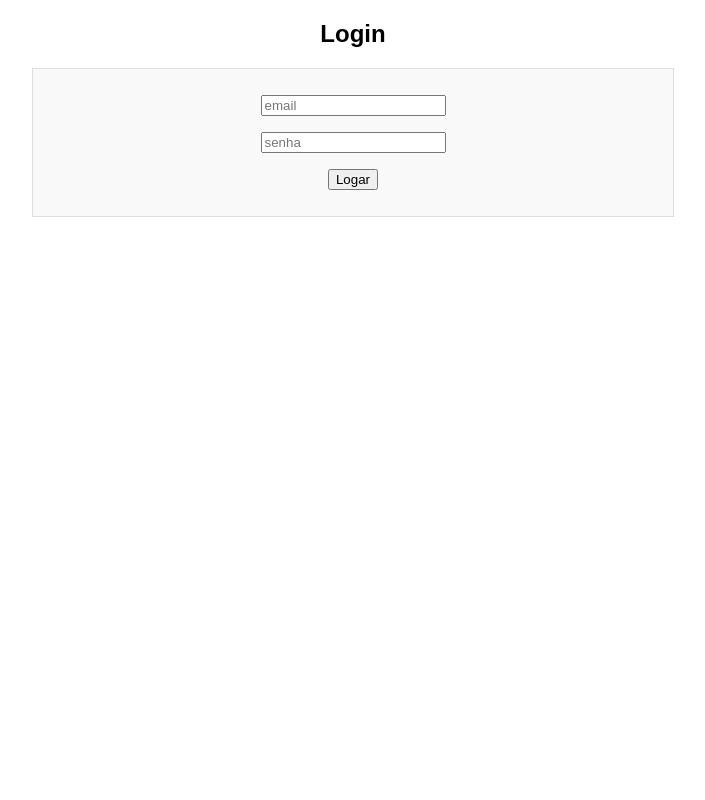
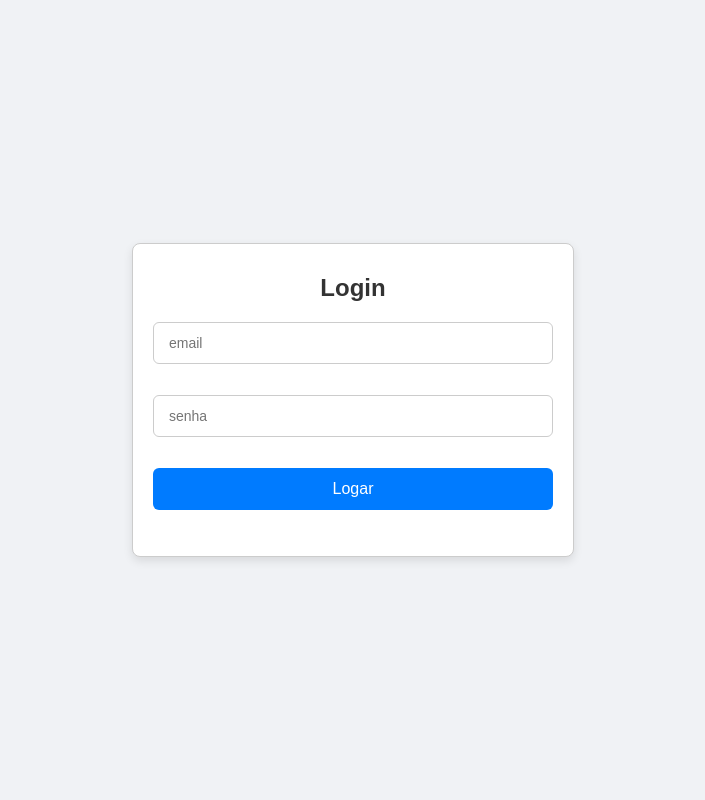
Before and after one commit to GabrielBiz6745/SA, a PHP site: page /Login.php in a window 1280 px wide. Shown: the whole page, without its empty margins (287-992 px from the left). Run offline with PHP 8.4, Linux system fonts and the light colour scheme.

Commit message:
Alteração do login

```diff
--- a/Login.php
+++ b/Login.php
@@ -17,8 +17,6 @@ if ($_SERVER['REQUEST_METHOD'] == 'POST') {
     $stmt = $conn->prepare($sql);
     $stmt->bind_param('s', $email);
     $stmt->execute();
-
-
     $result = $stmt->get_result();
 
     if ($user = $result->fetch_assoc()) {
@@ -41,12 +39,14 @@ if ($_SERVER['REQUEST_METHOD'] == 'POST') {
 
             header('Location: inicial.php');
             exit;
-
         } else {
-            echo json_encode(['erro' => 'Senha incorreta.']);
+            $erro = 'Senha incorreta'; //echo json_encode(['erro' => 'Senha incorreta.']);
+            echo "<script>setTimeout(() => document.querySelector('.error').style.display='none', 2000);</script>";
         }
     } else {
-        echo json_encode(['erro' => 'Usuário não encontrado.']);
+        $erro = 'Usuário não encontrado.'; //echo json_encode(['erro' => 'Usuário não encontrado.']);
+        echo "<script>setTimeout(() => document.querySelector('.error').style.display='none', 2000);</script>";
+
     }
 }
 ?>
@@ -61,33 +61,90 @@ if ($_SERVER['REQUEST_METHOD'] == 'POST') {
     <style>
         body {
             font-family: Arial, sans-serif;
-            margin: 20px;
+            background-color: #f0f2f5;
+            margin: 0;
+            padding: 0;
+            display: flex;
+            justify-content: center;
+            align-items: center;
+            height: 100vh;
+        }
+
+        .info-box {
+            background: #fff;
+            border: 1px solid #ccc;
+            border-radius: 8px;
+            padding: 30px 20px;
+            width: 100%;
+            max-width: 400px;
+            box-shadow: 0 4px 10px rgba(0, 0, 0, 0.1);
             text-align: center;
         }
 
-        .info-box {
-            border: 1px solid #ddd;
-            padding: 10px;
-            margin: 10px auto;
-            width: 50%;
-            background: #f9f9f9;
+        h2 {
+            margin-top: 0;
+            margin-bottom: 20px;
+            color: #333;
+        }
+
+        input[type="text"],
+        input[type="password"] {
+            width: 100%;
+            padding: 12px 15px;
+            margin-bottom: 15px;
+            border: 1px solid #ccc;
+            border-radius: 6px;
+            box-sizing: border-box;
+            font-size: 14px;
+        }
+
+        button {
+            width: 100%;
+            padding: 12px;
+            background-color: #007bff;
+            color: white;
+            border: none;
+            border-radius: 6px;
+            font-size: 16px;
+            cursor: pointer;
+            transition: background-color 0.3s ease;
+        }
+
+        button:hover {
+            background-color: #0056b3;
+        }
+
+        .error {
+            color: #d9534f;
+            font-weight: bold;
+            margin-bottom: 15px;
+        }
+
+        @media (max-width: 480px) {
+            .info-box {
+                width: 90%;
+                padding: 20px;
+            }
         }
     </style>
+
 </head>
 
 <body>
-    <h2>Login</h2>
-    <?php if (isset($erro) && $erro) { ?>
-        <h2>Usuário ou senha inválidos</h2>
-    <?php } ?>
+    <div class="info-box">
+        <h2>Login</h2>
+        <?php if (isset($erro) && $erro) { ?>
+            <p class="error">Usuário ou senha inválidos</p>
+        <?php } ?>
 
-    <div class="info-box">
         <form method="post">
             <p><input type='text' name='email' placeholder="email" required></p>
             <p><input type='password' name='senha' placeholder="senha" required></p>
             <p><button type='submit'>Logar</button></p>
         </form>
     </div>
+
+
 </body>
 
 </html>
```
